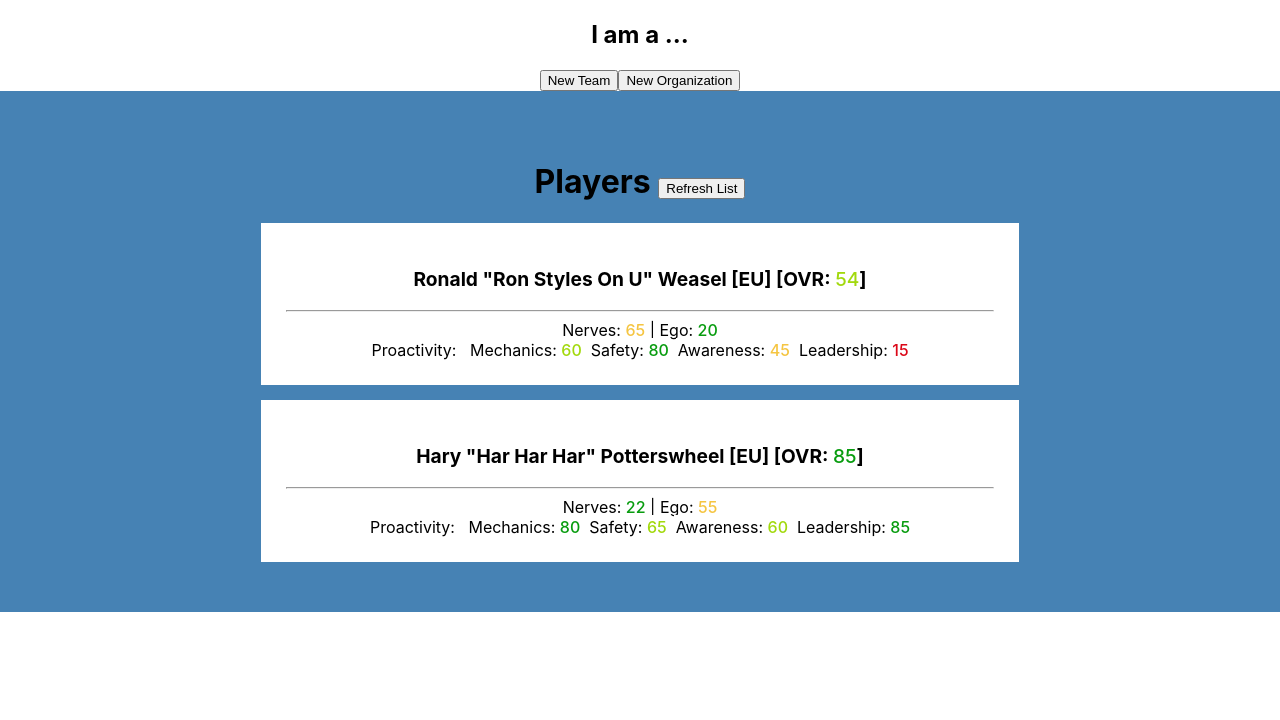
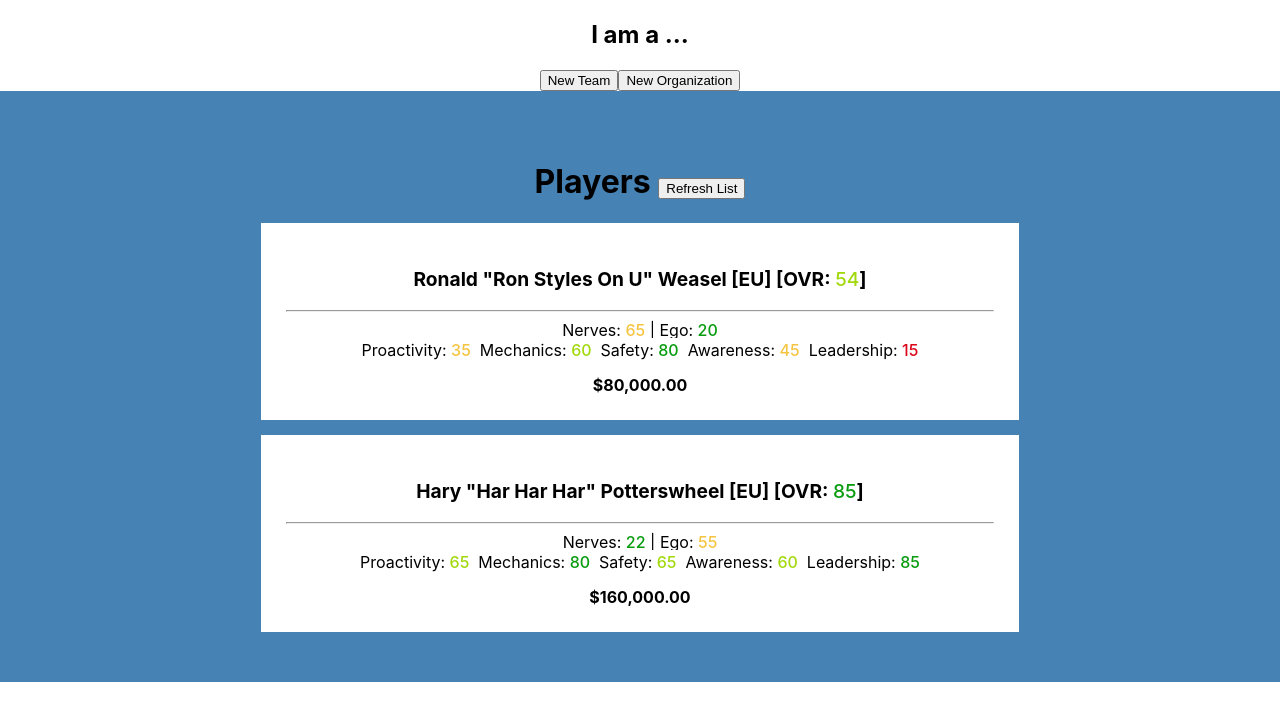
Before and after one commit to TylerSmall19/esports_manager, a React (Create React App) app in the folder manager_platform/: page / in a window 1280 px wide. Shown: the top 720 px of the page. Built offline with nearby package versions, Linux system fonts and the light colour scheme.

Commit message:
Add currency and formatters; add styling

```diff
--- a/manager_platform/src/components/playerScouting/playerInfoDisplay.module.css
+++ b/manager_platform/src/components/playerScouting/playerInfoDisplay.module.css
@@ -17,3 +17,9 @@
   background: white;
   padding: 2px;
 }
+
+.playerSalary {
+  font-weight: 750;
+  margin-top: 15px;
+  display: inline-block;
+}
--- a/manager_platform/src/components/playerScouting/playerInfoDisplay.tsx
+++ b/manager_platform/src/components/playerScouting/playerInfoDisplay.tsx
@@ -1,5 +1,5 @@
 import React from 'react';
-import { styleStatNumber } from '../../helpers/formatting/statFormattingHelper';
+import { currencyFormatter, styleStatNumber } from '../../helpers/formatting/statFormattingHelper';
 import { PlayerInfo } from '../../types/playerInfo';
 import styles from './playerInfoDisplay.module.css';
 
@@ -44,6 +44,8 @@ export const PlayerInfoDisplay = ({player}: PlayerProps) => {
         Leadership: {styleStatNumber(player.leadership)}
       </span>
 
+      <br />
+
       {/* TODO: Work on player traits */}
       {/* <span>
         {
@@ -51,6 +53,8 @@ export const PlayerInfoDisplay = ({player}: PlayerProps) => {
           player.traits.map(t => )
         }
       </span> */}
+
+      <span className={styles.playerSalary}>{currencyFormatter.format(player.salary)}</span>
     </div>
   );
 };
--- a/manager_platform/src/helpers/formatting/statFormattingHelper.tsx
+++ b/manager_platform/src/helpers/formatting/statFormattingHelper.tsx
@@ -50,3 +50,8 @@ export const styleStatNumber = (stat: number, isPositive: boolean = true) : Reac
     </span>
   )
 }
+
+export const currencyFormatter = new Intl.NumberFormat('en-US', {
+  style: 'currency',
+  currency: 'USD'
+});
--- a/manager_platform/src/services/apiService/gameApi.ts
+++ b/manager_platform/src/services/apiService/gameApi.ts
@@ -5,7 +5,7 @@ const mockPlayers : PlayerInfo[] = [
     id: '1',
     firstName: 'Ronald',
     lastName: 'Weasel',
-    agression: 35,
+    proactive: 35,
     awareness: 45,
     ego: 20,
     ign: 'Ron Styles On U',
@@ -14,13 +14,14 @@ const mockPlayers : PlayerInfo[] = [
     nerves: 65,
     overall: 54,
     region: Region.EU,
-    safety: 80
+    safety: 80,
+    salary: 80000
   },
   {
     id: '2',
     firstName: 'Hary',
     lastName: 'Potterswheel',
-    agression: 65,
+    proactive: 65,
     awareness: 60,
     ego: 55,
     ign: 'Har Har Har',
@@ -29,7 +30,8 @@ const mockPlayers : PlayerInfo[] = [
     nerves: 22,
     overall: 85,
     region: Region.EU,
-    safety: 65
+    safety: 65,
+    salary: 160000
   },
 ];
 
--- a/manager_platform/src/types/playerInfo.ts
+++ b/manager_platform/src/types/playerInfo.ts
@@ -9,6 +9,7 @@ export type PlayerInfo = {
   // Non-Trainable Stats
   nerves: number;
   ego: number;
+  salary: number;
 
   // Trainable Stats
   overall: number;
```
